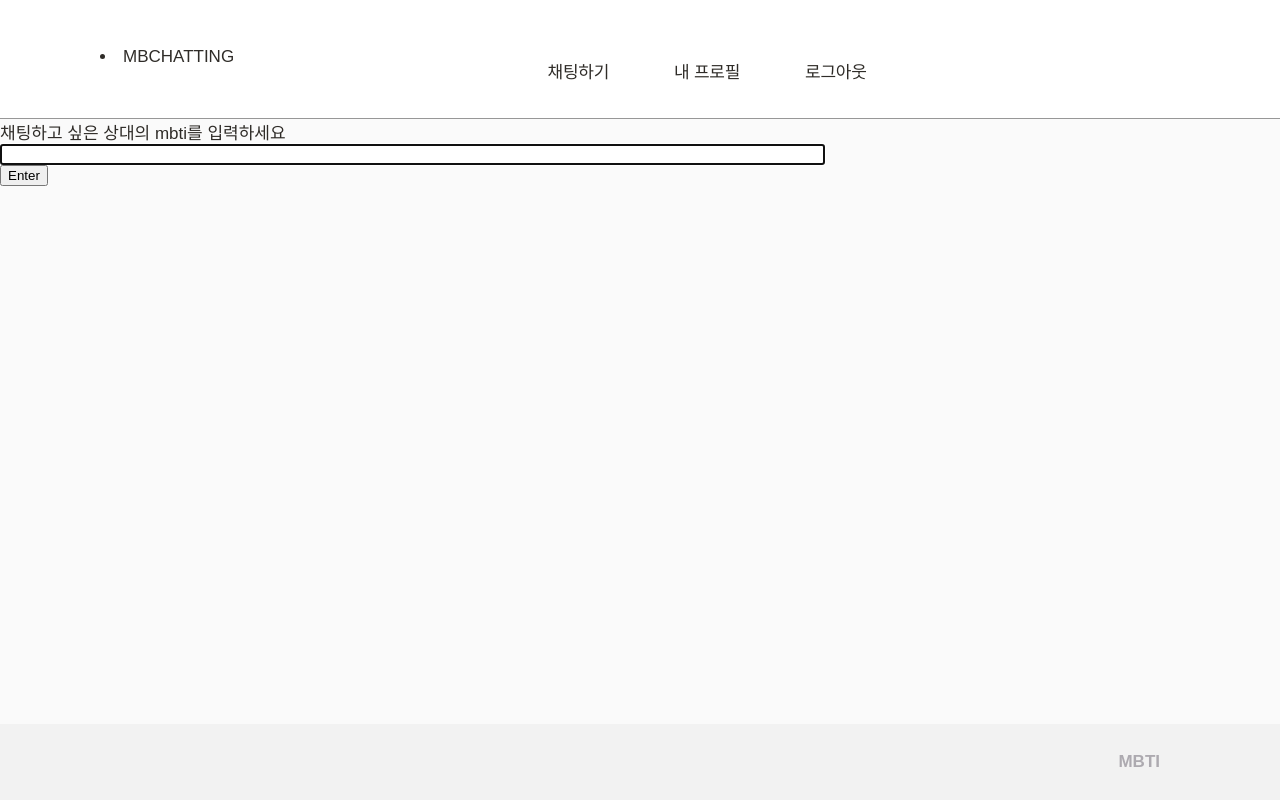
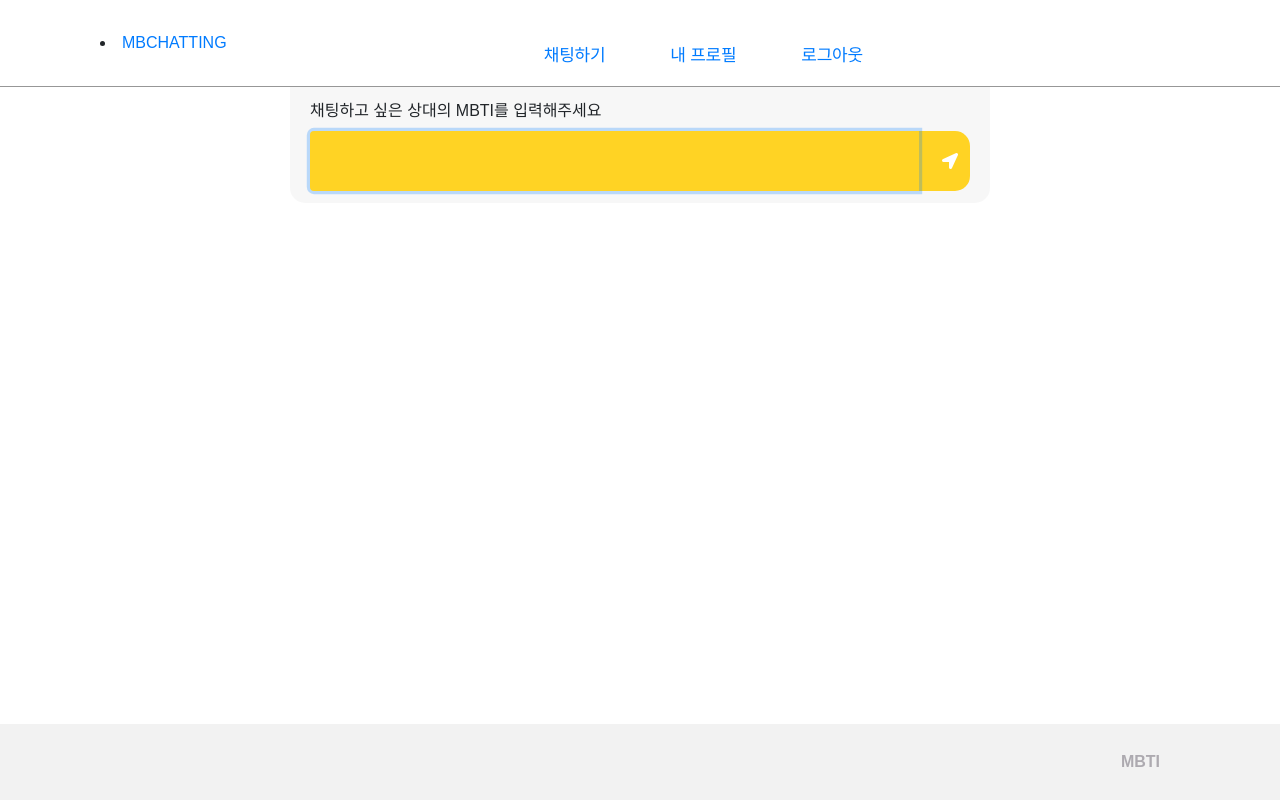
Before and after one commit to hxxeun/mbchatting, a Django app: page /chat/ in a window 1280 px wide. Run offline with Django 4.2, Linux system fonts and the light colour scheme; a user stored in the database is signed in; some libraries are stand-ins or nearby versions; some web fonts are replaced.

Commit message:
index.html, room.html 채팅 프론트엔드

```diff
--- a/chat/templates/chat/index.html
+++ b/chat/templates/chat/index.html
@@ -4,10 +4,55 @@
 {% block title %}Chat Room{% endblock title %}
 
 {% block content %}
+<head>
+    <link href="//maxcdn.bootstrapcdn.com/bootstrap/4.1.1/css/bootstrap.min.css" rel="stylesheet" id="bootstrap-css">
+    <script src="//maxcdn.bootstrapcdn.com/bootstrap/4.1.1/js/bootstrap.min.js"></script>
+    <script src="//cdnjs.cloudflare.com/ajax/libs/jquery/3.2.1/jquery.min.js"></script>
+    <!------ Include the above in your HEAD tag ---------->
+
+    <link rel="stylesheet" href="https://stackpath.bootstrapcdn.com/bootstrap/4.1.3/css/bootstrap.min.css" integrity="sha384-MCw98/SFnGE8fJT3GXwEOngsV7Zt27NXFoaoApmYm81iuXoPkFOJwJ8ERdknLPMO" crossorigin="anonymous">
+    <link rel="stylesheet" href="https://use.fontawesome.com/releases/v5.5.0/css/all.css" integrity="sha384-B4dIYHKNBt8Bc12p+WXckhzcICo0wtJAoU8YZTY5qE0Id1GSseTk6S+L3BlXeVIU" crossorigin="anonymous">
+
+<style>
+.card-footer{
+border-radius: 0 0 15px 15px !important;
+    border-top: 0 !important;
+    width: 700px;
+    margin: 0 auto;
+}
+.type_msg{
+    background-color: rgb(255, 211, 36) !important;
+    border:0 !important;
+    color:white !important;
+    height: 60px !important;
+    overflow-y: auto;
+}
+.send_btn{
+border-radius: 0 15px 15px 0 !important;
+background-color: rgb(255, 211, 36) !important;
+    border:0 !important;
+    color: white !important;
+    cursor: pointer;
+}
+label{
+    font-family:Arial, Helvetica, sans-serif;
+    font-size: medium;
+}
+
+</style>
+</head>
+<body>
 <main class="site-body">
-    채팅하고 싶은 상대의 mbti를 입력하세요 <br>
-    <input id="room-name-input" type="text" size="100"><br>
-    <input id="room-name-submit" type="button" value="Enter">
+
+    <div class="card-footer">
+        <label>채팅하고 싶은 상대의 MBTI를 입력해주세요</label>
+        <div class="input-group">
+            <input id="room-name-input" type="text" size="100" class="form-control type_msg"></input>
+            <div class="input-group-append">
+                <span class="input-group-text send_btn"><input type="button" id="room-name-submit" class="chat-message-submit" style="background-color: transparent; border:0px"><i class="fas fa-location-arrow"></i></input></span>
+            </div>
+        </div>
+    </div>
 
     <script>
         document.querySelector('#room-name-input').focus();
@@ -23,4 +68,5 @@
         };
     </script>
 </main>
+</body>
 {% endblock content %}
```
Also changed, not shown: chat/templates/chat/room.html (+66 -2 lines).
